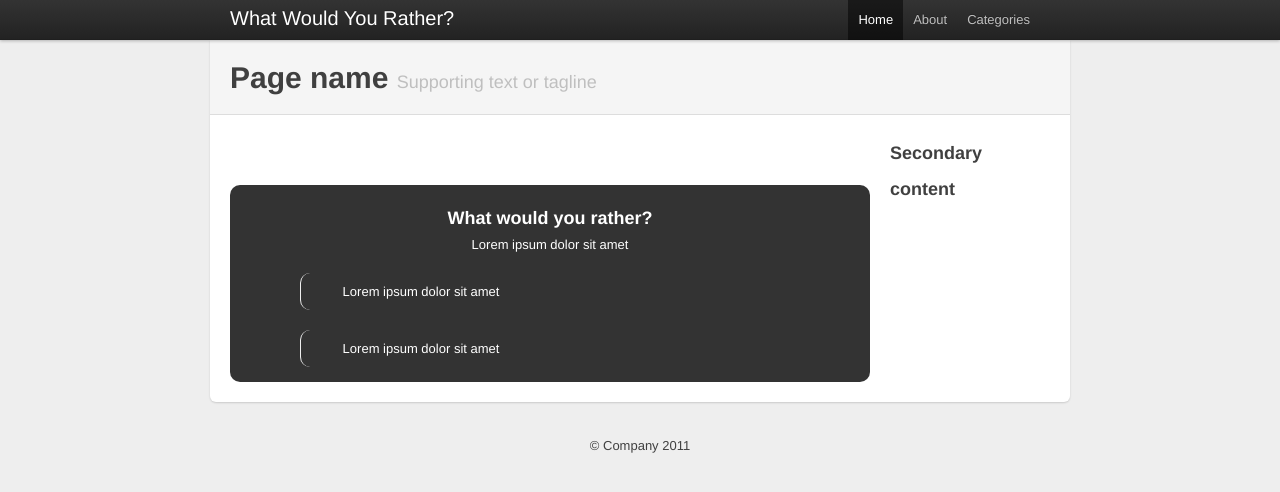
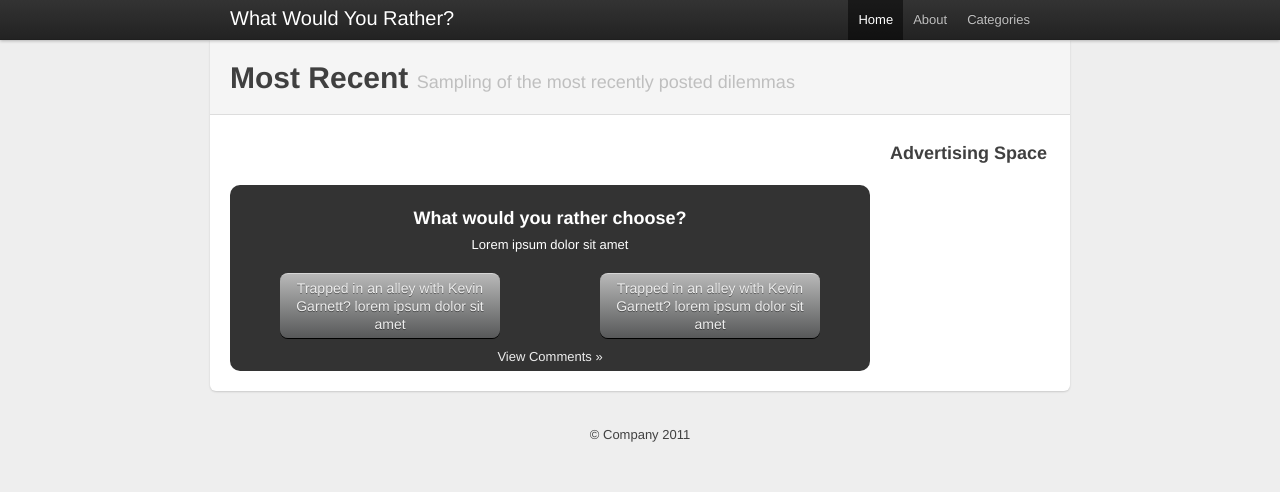
Before and after one commit to costacoast/ratherchoose, a plain HTML site: page index.html in a window 1280 px wide. Drawn offline with Linux system fonts and the light colour scheme.

Commit message:
fixed positioning for options buttons and added styles to make them look more button-like

```diff
--- a/index.html
+++ b/index.html
@@ -13,53 +13,6 @@
 
     <!-- Le styles -->
     <link href="../styles/css/bootstrap.css" rel="stylesheet">
-    <style type="text/css">
-      /* Override some defaults */
-      html, body {
-        background-color: #eee;
-      }
-      body {
-        padding-top: 40px; /* 40px to make the container go all the way to the bottom of the topbar */
-      }
-      .container > footer p {
-        text-align: center; /* center align it with the container */
-      }
-      .container {
-        width: 820px; /* downsize our container to make the content feel a bit tighter and more cohesive. NOTE: this removes two full columns from the grid, meaning you only go to 14 columns and not 16. */
-      }
-
-      /* The white background content wrapper */
-      .container > .content {
-        background-color: #fff;
-        padding: 20px;
-        margin: 0 -20px; /* negative indent the amount of the padding to maintain the grid system */
-        -webkit-border-radius: 0 0 6px 6px;
-           -moz-border-radius: 0 0 6px 6px;
-                border-radius: 0 0 6px 6px;
-        -webkit-box-shadow: 0 1px 2px rgba(0,0,0,.15);
-           -moz-box-shadow: 0 1px 2px rgba(0,0,0,.15);
-                box-shadow: 0 1px 2px rgba(0,0,0,.15);
-      }
-
-      /* Page header tweaks */
-      .page-header {
-        background-color: #f5f5f5;
-        padding: 20px 20px 10px;
-        margin: -20px -20px 20px;
-      }
-
-      /* Give a quick and non-cross-browser friendly divider */
-      .content .span4 {
-        margin-left: 0;
-        padding-left: 19px;
-        border-left: 1px solid #eee;
-      }
-
-      .topbar .btn {
-        border: 0;
-      }
-
-    </style>
 
     <!-- Le fav and touch icons -->
     <link rel="shortcut icon" href="images/favicon.ico">
@@ -87,23 +40,24 @@
 
 		<div class="content">
 			<div class="page-header">
-				<h1>Page name <small>Supporting text or tagline</small></h1>
+				<h1>Most Recent <small>Sampling of the most recently posted dilemmas</small></h1>
 			</div>
 			<div class="row">
 				<div class="span11">
 					<div class="row wwyr-item">
-						<h3 class="wwyr">What would you rather?</h3>
+						<h3 class="wwyr">What would you rather choose?</h3>
 						<p>Lorem ipsum dolor sit amet</p>
-						<div id="opt-left" class="span4 wwyr ">
-							<p>Lorem ipsum dolor sit amet</p>
+						<div class="span4 opt-left">
+							<a href="#" class="button">Trapped in an alley with Kevin Garnett? lorem ipsum dolor sit amet</a>
 						</div>
-						<div id="opt-right" class="span4 wwyr ">
-							<p>Lorem ipsum dolor sit amet</p>
+						<div class="span4 opt-right">
+							<a href="#" class="button">Trapped in an alley with Kevin Garnett? lorem ipsum dolor sit amet</a>
 						</div>
+						<a class="comment-link" href="#">View Comments &raquo;</a>
 					</div>
 				</div>
 				<div class="span3">
-					<h3>Secondary content</h3>
+					<h3>Advertising Space</h3>
 				</div>
 			</div>
 		</div>
--- a/styles/less/bootstrap.less
+++ b/styles/less/bootstrap.less
@@ -24,5 +24,8 @@
 @import "tables.less";
 @import "patterns.less";
 
+// Bootstrap override styles (used to be embedded in HTMl)
+@import "bootstrapOverride.less";
+
 // Costa styles
 @import "styles.less";
--- a/styles/less/styles.less
+++ b/styles/less/styles.less
@@ -14,7 +14,7 @@
 
 .wwyr-item{
 	position:relative;
-    padding:15px 10px 5px;
+    padding:15px 0px 5px;
     margin:50px 0px 0px;
     text-align:center;
     color:#fff;
@@ -29,39 +29,58 @@
 	color: white;
 }
 
-#opt-left{
-	position:relative;
-	text-align:center;
-	margin: 10px 60px 10px 60px;
-	padding: 10px 10px 0px;
-
-	/* css3 */
-    -webkit-border-radius:10px;
-    -moz-border-radius:10px;
-    border-radius:10px;
+.wwyr-item > .opt-left{
+	margin: 10px 50px 10px 50px;
+	border:none;
+	padding:0;
 }
 
-#opt-right{
-	position:relative;
-	text-align:center;
-	margin: 10px 10px 10px 60px;
-	padding: 10px 10px 0px;
-
-	/* css3 */
-    -webkit-border-radius:10px;
-    -moz-border-radius:10px;
-    border-radius:10px;
+.wwyr-item > .opt-right{
+	margin: 10px 50px 10px 50px;
+	border:none;
+	padding:0;
 }
 
-.pinched {
-    position:relative;
-    padding:15px;
-    margin:50px 0 3em;
-    text-align:center;
-    color:#fff;
-    background:#333;
-    /* css3 */
-    -webkit-border-radius:10px;
-    -moz-border-radius:10px;
-    border-radius:10px;
+.button {
+   border-top: 1px solid #d6d6d6;
+   background: #575859;
+   background: -webkit-gradient(linear, left top, left bottom, from(#b8b8b8), to(#575859));
+   background: -webkit-linear-gradient(top, #b8b8b8, #575859);
+   background: -moz-linear-gradient(top, #b8b8b8, #575859);
+   background: -ms-linear-gradient(top, #b8b8b8, #575859);
+   background: -o-linear-gradient(top, #b8b8b8, #575859);
+   padding: 5px 10px;
+   -webkit-border-radius: 8px;
+   -moz-border-radius: 8px;
+   border-radius: 8px;
+   -webkit-box-shadow: rgba(0,0,0,1) 0 1px 0;
+   -moz-box-shadow: rgba(0,0,0,1) 0 1px 0;
+   box-shadow: rgba(0,0,0,1) 0 1px 0;
+   text-shadow: rgba(0,0,0,.4) 0 1px 0;
+   color: #ededed;
+   font-size: 14px;
+   font-family: Helvetica, Arial, Sans-Serif;
+   text-decoration: none;
+   vertical-align: middle;
+   float:left;
+   overflow:none;
+   }
+.button:hover {
+   border-top-color: #787878;
+   background: #787878;
+   color: #ccc;
+   text-decoration:none;
+   }
+.button:active {
+   border-top-color: #505457;
+   background: #505457;
+   }
+
+.comment-link{
+	text-decoration: none;
+	color: #ededed;
 }
+.comment-link:hover{
+	text-decoration: none;
+	color: #ccc;
+}
```
Also changed, not shown: styles/css/bootstrap.css, styles/css/styles.css.
